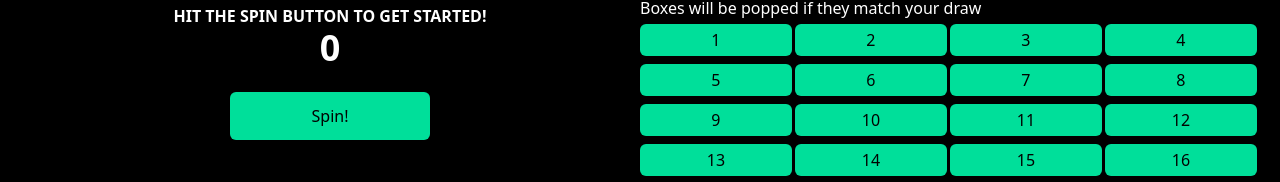
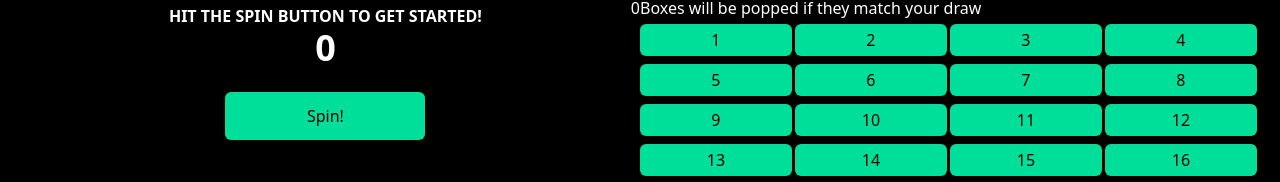
Before and after one commit to benmatela/reactjs-tailwind-css-luckydraw, a React (Create React App) app: page /play in a window 1280 px wide. Shown: the part 100-282 px from the top of the page. Built offline with nearby package versions, Linux system fonts and the light colour scheme.

Commit message:
sharing random num

```diff
--- a/src/components/Board.jsx
+++ b/src/components/Board.jsx
@@ -1,11 +1,15 @@
 import React from "react";
 import Card from "./Card";
 
-function Board() {
+function Board(props) {
   const findRange = (start, end) => {
     return Array(end - start + 1).fill().map((_, idx) => start + idx);
   };
-  const drawnNumbers = findRange(1, 50);
+  const cards = findRange(1, 50);
+
+  // const handleDrawResult = () => {
+  //   const index = cards.findIndex(props.);
+  // }
 
   return (
     <div>
@@ -13,7 +17,7 @@ function Board() {
         Boxes will be popped if they match your draw
       </p>
       <div className="mx-auto grid md:grid-cols-4">
-        <Card drawnNumbers={drawnNumbers} />
+        <Card cards={cards} />
       </div>
     </div>
   );
--- a/src/components/Card.jsx
+++ b/src/components/Card.jsx
@@ -1,9 +1,9 @@
 import React from "react";
 
 function Card(props) {
-  return props.drawnNumbers.map((num, i) => {
+  return props.cards.map((num, i) => {
     return (
-      <div className="flex py-1 my-1 bg-[#00df9a] text-[#000300] w-[98%] rounded-md font-medium">
+      <div key={num} className="flex py-1 my-1 bg-[#00df9a] text-[#000300] w-[98%] rounded-md font-medium">
         <p className="mx-auto">{num}</p>
       </div>
     );
--- a/src/components/Play.jsx
+++ b/src/components/Play.jsx
@@ -1,13 +1,20 @@
-import React from "react";
+import React, { useState } from "react";
 import Board from "./Board";
 import Spin from "./Spin";
 
 function Play() {
+  const [draw, setDraw] = useState(0);
+
+  const handleDrawClick = num => {
+    setDraw(current => num);
+  };
+
   return (
     <div className="w-full bg-black px-4 text-white">
       <div className="max-w-[1240px] mx-auto grid md:grid-cols-2">
         <div className="flex justify-center">
-          <Spin />
+          <Spin handleDrawClick={handleDrawClick} />
+          {draw}
         </div>
         <Board />
       </div>
--- a/src/components/Spin.jsx
+++ b/src/components/Spin.jsx
@@ -1,6 +1,6 @@
 import React, { useState } from "react";
 
-function Spin() {
+function Spin({handleDrawClick}) {
   const [generatedNumber, setGeneratedNumber] = useState(0);
 
   const generatedRandomNumber = (min, max) => {
@@ -8,7 +8,9 @@ function Spin() {
   };
 
   const handleGenerateRandom = () => {
-    setGeneratedNumber(generatedRandomNumber(1, 50));
+    const random = generatedRandomNumber(1, 50);
+    setGeneratedNumber(random);
+    handleDrawClick(random);
   };
 
   return (
```
